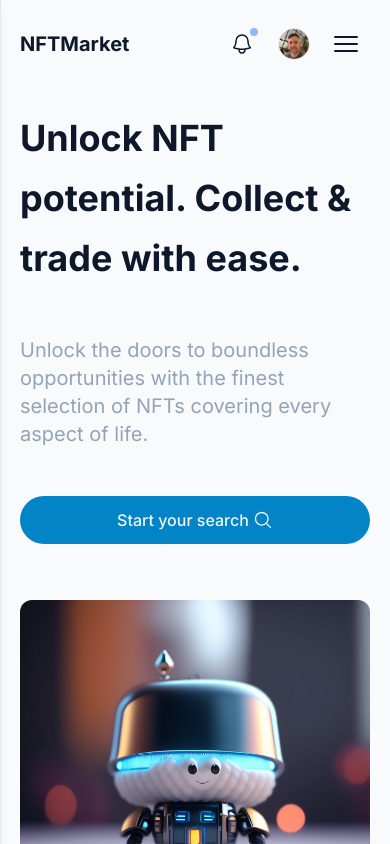
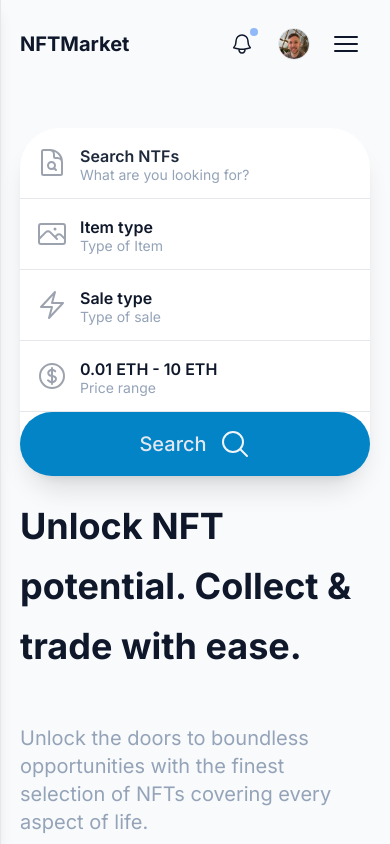
Before and after one commit to M4p4/tailwind-templates, a Next.js app: page /marketplace in a window 390 px wide. Shown: the top 844 px of the page. Built offline with nearby package versions, Linux system fonts and the light colour scheme.

Commit message:
design fixes

```diff
--- a/components/marketplace/HeroSection/HeroSection.jsx
+++ b/components/marketplace/HeroSection/HeroSection.jsx
@@ -6,6 +6,7 @@ import Search from '../Search/Search';
 const HeroSection = () => {
   return (
     <>
+      <div className="flex flex-col-reverse gap-5 lg:gap-0 lg:flex-col">
         <div className="flex flex-col lg:flex-row lg:items-center lg:space-x-8">
           <div className="flex flex-col space-y-12 w-full lg:w-1/2 pb-14 lg:pr-1">
             <h1 className="font-bold text-4xl xl:text-5xl !leading-[60px]">
@@ -30,6 +31,7 @@ const HeroSection = () => {
           </div>
         </div>
         <Search />
+      </div>
     </>
   );
 };
--- a/components/marketplace/Search/Search.jsx
+++ b/components/marketplace/Search/Search.jsx
@@ -7,7 +7,7 @@ import SearchSale from './SearchSale';
 
 const Search = () => {
   return (
-    <div className="relative flex flex-col lg:flex-row justify-between items-center bg-white dark:bg-slate-800 w-full rounded-[40px] lg:rounded-full mt-5 lg:-mt-[50px] shadow-xl z-10 divide-y divide-slate-700 lg:divide-y-0">
+    <div className="relative flex flex-col lg:flex-row justify-between items-center bg-white dark:bg-slate-800 w-full rounded-[40px] lg:rounded-full mt-5 lg:-mt-[50px] shadow-xl z-10 divide-y dark:divide-slate-700 lg:divide-y-0">
       <SearchInput />
       <SearchItem />
       <SearchSale />
```
Lines whose indentation alone changed are shown as unchanged.
